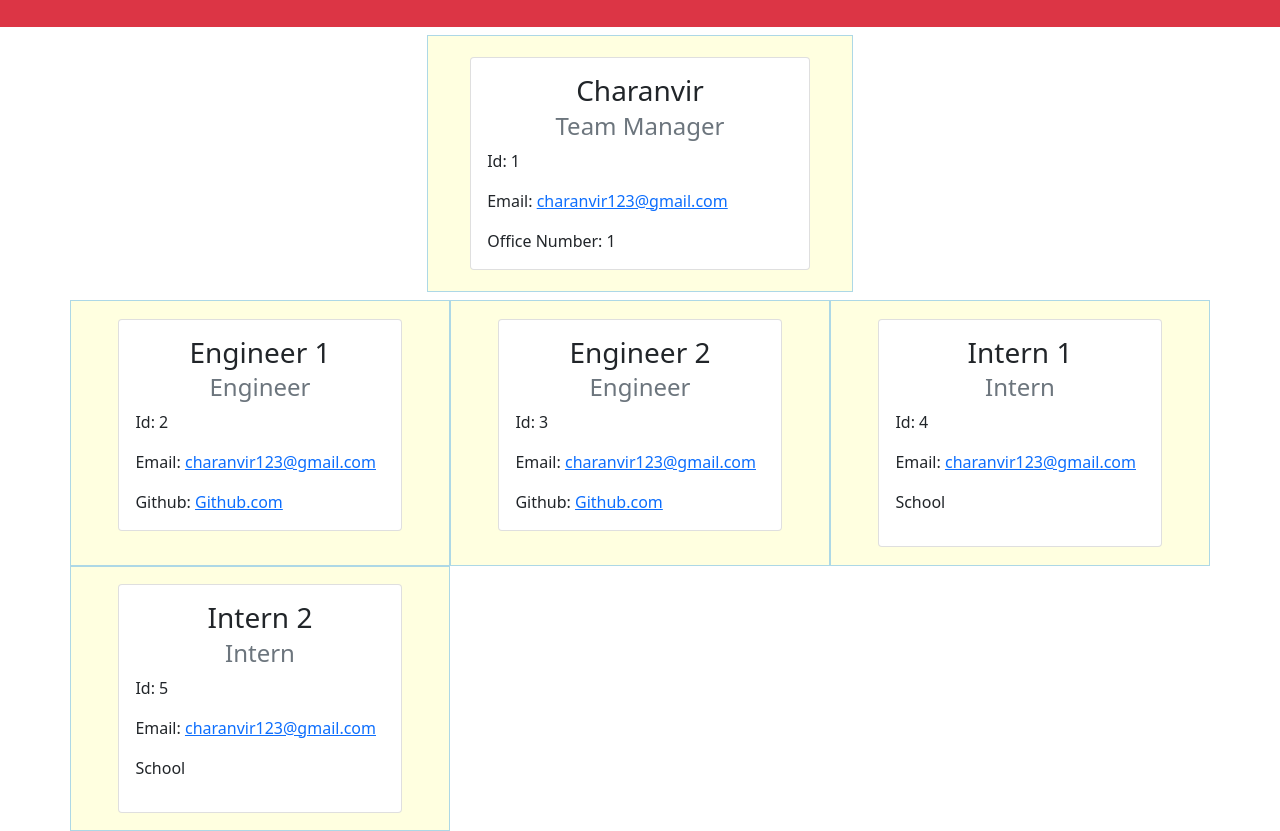
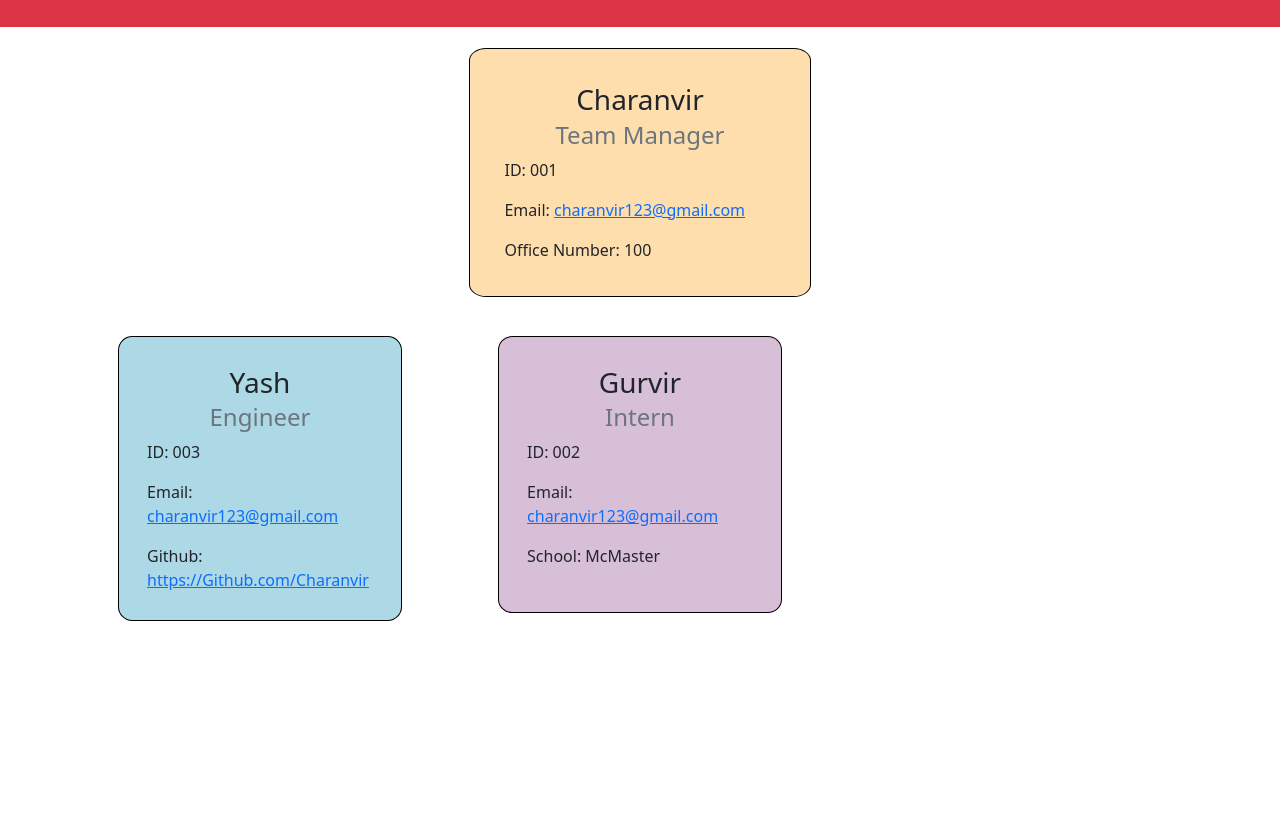
Before and after one commit to Charanvir/Team-Profile-Generator, a website: page src/template.html in a window 1280 px wide. Shown: the part 73-904 px from the top of the page. After the commit the page ends 800 px from the top, so only its background shows below. Drawn offline with nearby package versions, Linux system fonts and the light colour scheme.

Commit message:
restyled the generated HTML and CSS

```diff
--- a/src/template.css
+++ b/src/template.css
@@ -7,11 +7,31 @@ header h1 {
     padding-top: 20px;
 }
 
-.cardSection {
-    background-color: lightyellow;
-    border: 1px solid lightblue;
-}
-
 section .card {
     margin: 5% 0;
 }
+
+.manager {
+    border: 1px solid black;
+    border-radius: 5%;
+    background-color: navajowhite;
+    padding: 10%;
+}
+
+.engineer {
+    border: 1px solid black;
+    border-radius: 5%;
+    background-color: lightblue;
+    padding: 10%;
+}
+
+.intern {
+    border: 1px solid black;
+    border-radius: 5%;
+    background-color: thistle;
+    padding: 10%;
+}
+
+.card {
+    border: none;
+}
--- a/src/template.html
+++ b/src/template.html
@@ -19,70 +19,48 @@
     </header>
 
     <section>
-        <div class="col-4 mx-auto my-2 cardSection">
+
+        <div class="col-4 mx-auto my-2 ">
             <div class="card mx-auto" style="width: 80%;">
-                <div class=" card-body">
+                <div class=" card-body manager">
                     <h3 class="card-title text-center">Charanvir</h3>
                     <h4 class="text-center card-subtitle mb-2 text-muted">Team Manager</h4>
-                    <p class="card-text col-12">Id: 1</p>
+                    <p class="card-text col-12">ID: 001</p>
                     <address>
-                        Email: <a href="mailto:charanvir123@gmail.com">charanvir123@gmail.com</a>
+                        Email: <a href="charanvir123@gmail.com">charanvir123@gmail.com</a>
                     </address>
-                    <p class="card-text col-12">Office Number: 1</p>
+                    <p class="card-text col-12">Office Number: 100</p>
                 </div>
             </div>
         </div>
+
         <div class="container">
             <div class="row">
-                <div class="col-4 cardSection">
+
+                <div class="col-4 ">
                     <div class="card mx-auto" style="width: 80%;">
-                        <div class=" card-body">
-                            <h3 class="card-title text-center">Engineer 1</h3>
+                        <div class=" card-body engineer">
+                            <h3 class="card-title text-center">Yash</h3>
                             <h4 class="text-center card-subtitle mb-2 text-muted">Engineer</h4>
-                            <p class="card-text col-12">Id: 2</p>
+                            <p class="card-text col-12">ID: 003</p>
                             <address>
                                 Email: <a href="mailto:charanvir123@gmail.com">charanvir123@gmail.com</a>
                             </address>
-                            Github: <a href="https://Github.com">Github.com</a>
+                            Github: <a href="https://Github.com/Charanvir">https://Github.com/Charanvir</a>
                         </div>
                     </div>
                 </div>
-                <div class="col-4 cardSection">
+
+                <div class="col-4 ">
                     <div class="card mx-auto" style="width: 80%;">
-                        <div class=" card-body">
-                            <h3 class="card-title text-center">Engineer 2</h3>
-                            <h4 class="text-center card-subtitle mb-2 text-muted">Engineer</h4>
-                            <p class="card-text col-12">Id: 3</p>
+                        <div class=" card-body intern">
+                            <h3 class="card-title text-center">Gurvir</h3>
+                            <h4 class="text-center card-subtitle mb-2 text-muted">Intern</h4>
+                            <p class="card-text col-12">ID: 002</p>
                             <address>
                                 Email: <a href="mailto:charanvir123@gmail.com">charanvir123@gmail.com</a>
                             </address>
-                            Github: <a href="https://Github.com">Github.com</a>
-                        </div>
-                    </div>
-                </div>
-                <div class="col-4 cardSection">
-                    <div class="card mx-auto" style="width: 80%;">
-                        <div class=" card-body">
-                            <h3 class="card-title text-center">Intern 1</h3>
-                            <h4 class="text-center card-subtitle mb-2 text-muted">Intern</h4>
-                            <p class="card-text col-12">Id: 4</p>
-                            <address>
-                                Email: <a href="mailto:charanvir123@gmail.com">charanvir123@gmail.com</a>
-                            </address>
-                            <p>School</p>
-                        </div>
-                    </div>
-                </div>
-                <div class="col-4 cardSection">
-                    <div class="card mx-auto" style="width: 80%;">
-                        <div class=" card-body">
-                            <h3 class="card-title text-center">Intern 2</h3>
-                            <h4 class="text-center card-subtitle mb-2 text-muted">Intern</h4>
-                            <p class="card-text col-12">Id: 5</p>
-                            <address>
-                                Email: <a href="mailto:charanvir123@gmail.com">charanvir123@gmail.com</a>
-                            </address>
-                            <p>School</p>
+                            <p>School: McMaster</p>
                         </div>
                     </div>
                 </div>
```
Also changed, not shown: dist/index.html, dist/style.css, lib/generateHTML.js.
